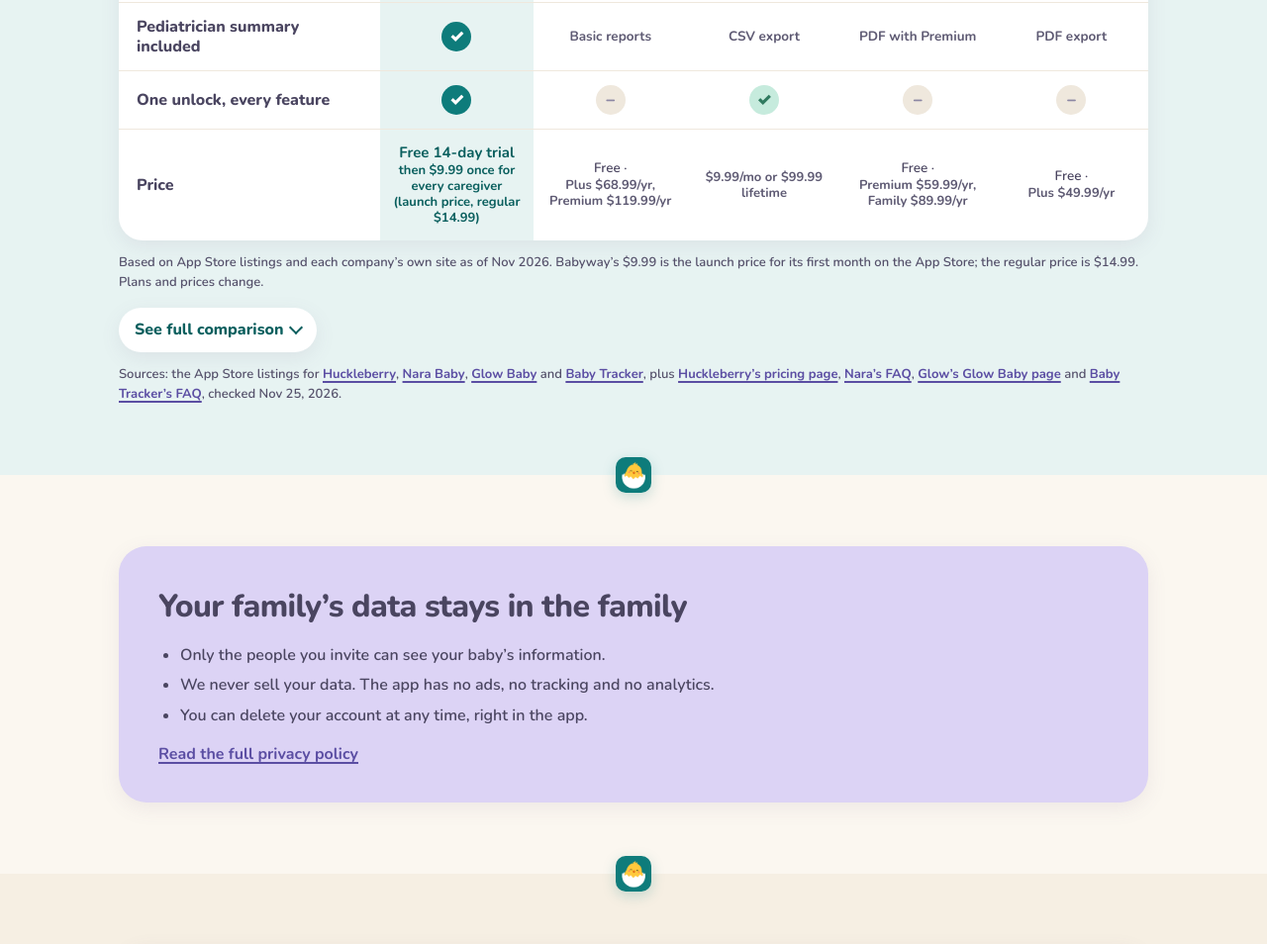
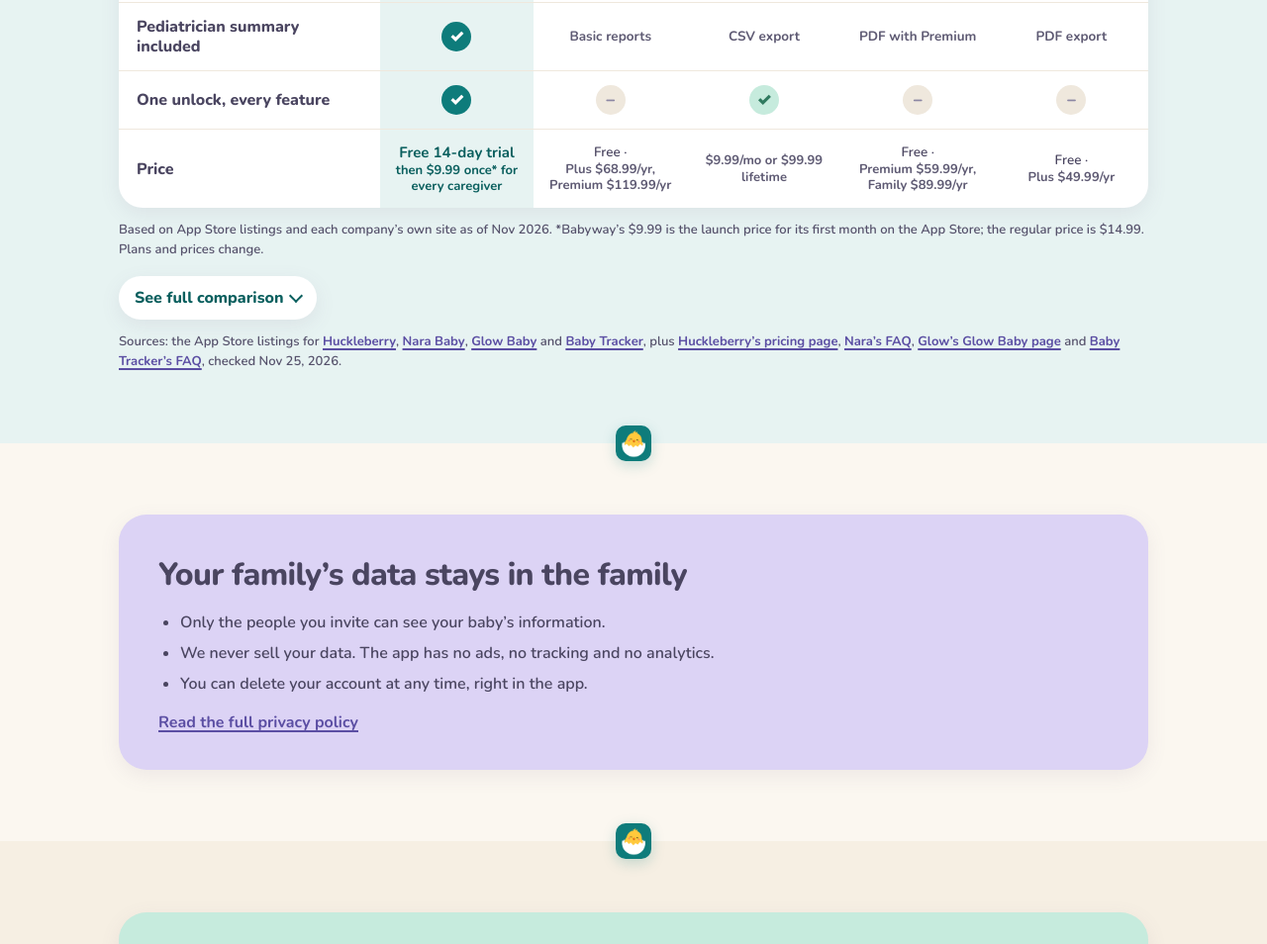
Before and after one commit to jamiejmann/thelittledaysapp, a plain HTML site: page index.html in a window 1280 px wide. Shown: the part 4708-5662 px from the top of the page at 99% size. Drawn offline with Linux system fonts and the light colour scheme.

Commit message:
Comparison: shorter Babyway price cell; launch-price detail stays in the footnote.

```diff
--- a/index.html
+++ b/index.html
@@ -302,14 +302,14 @@
         <div class="checks-row checks-price" role="row">
           <span class="checks-label" role="rowheader">Price</span>
           <!-- Babyway's price: the ONLY place it appears in this comparison. Edit here if pricing changes. -->
-          <span class="is-us" role="cell"><b>Free 14-day trial</b> <small>then $9.99 once for every caregiver (launch price, regular $14.99)</small></span>
+          <span class="is-us" role="cell"><b>Free 14-day trial</b> <small>then $9.99 once* for every caregiver</small></span>
           <span role="cell">Free · <small>Plus $68.99/yr, Premium $119.99/yr</small></span>
           <span role="cell"><small>$9.99/mo or $99.99 lifetime</small></span>
           <span role="cell">Free · <small>Premium $59.99/yr, Family $89.99/yr</small></span>
           <span role="cell">Free · <small>Plus $49.99/yr</small></span>
         </div>
       </div>
-      <p class="compare-caption" id="checks-foot">Based on App Store listings and each company’s own site as of Nov 2026. Babyway’s $9.99 is the launch price for its first month on the App Store; the regular price is $14.99. Plans and prices change.</p>
+      <p class="compare-caption" id="checks-foot">Based on App Store listings and each company’s own site as of Nov 2026. *Babyway’s $9.99 is the launch price for its first month on the App Store; the regular price is $14.99. Plans and prices change.</p>
 
       <details class="compare-details">
         <summary>See full comparison</summary>
```
